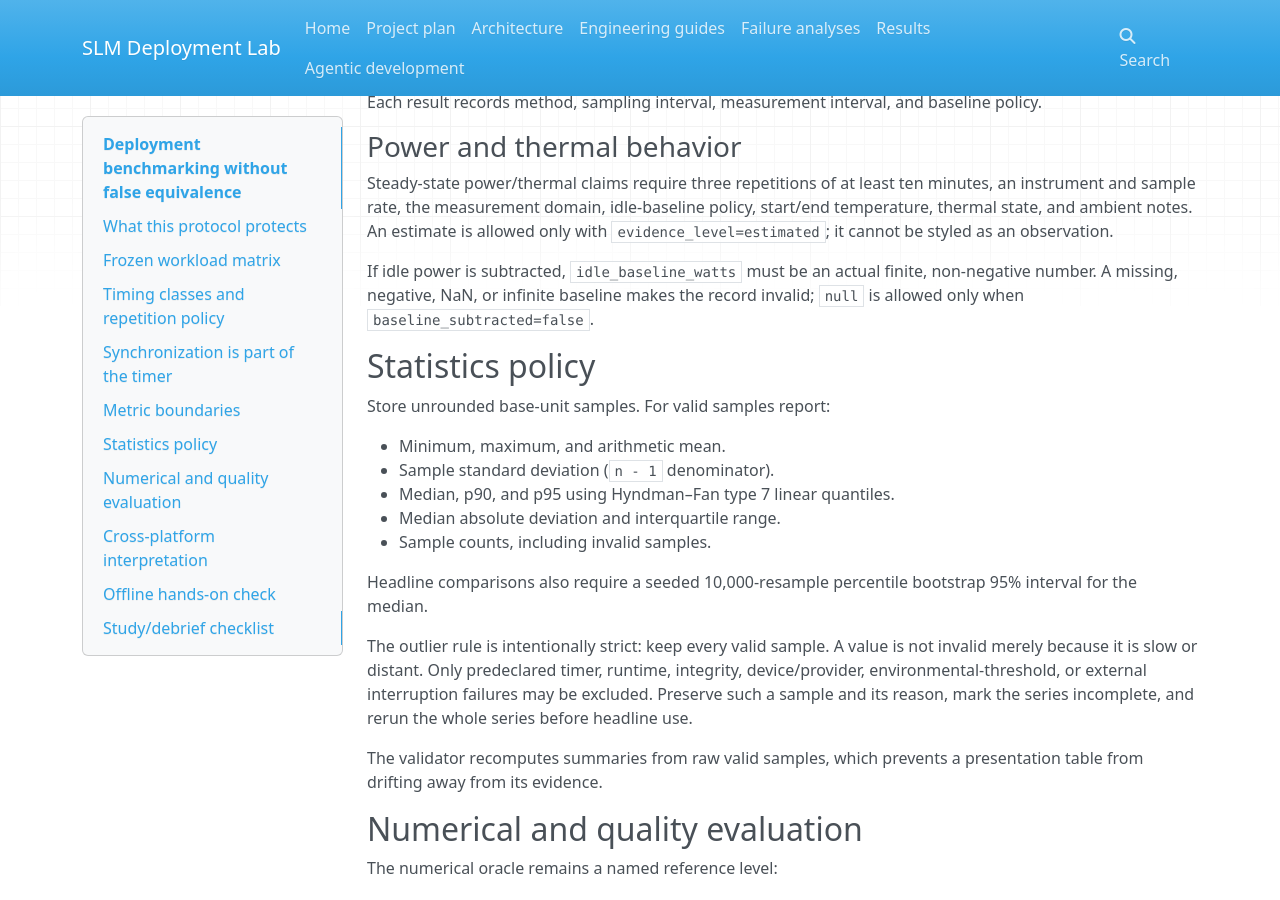
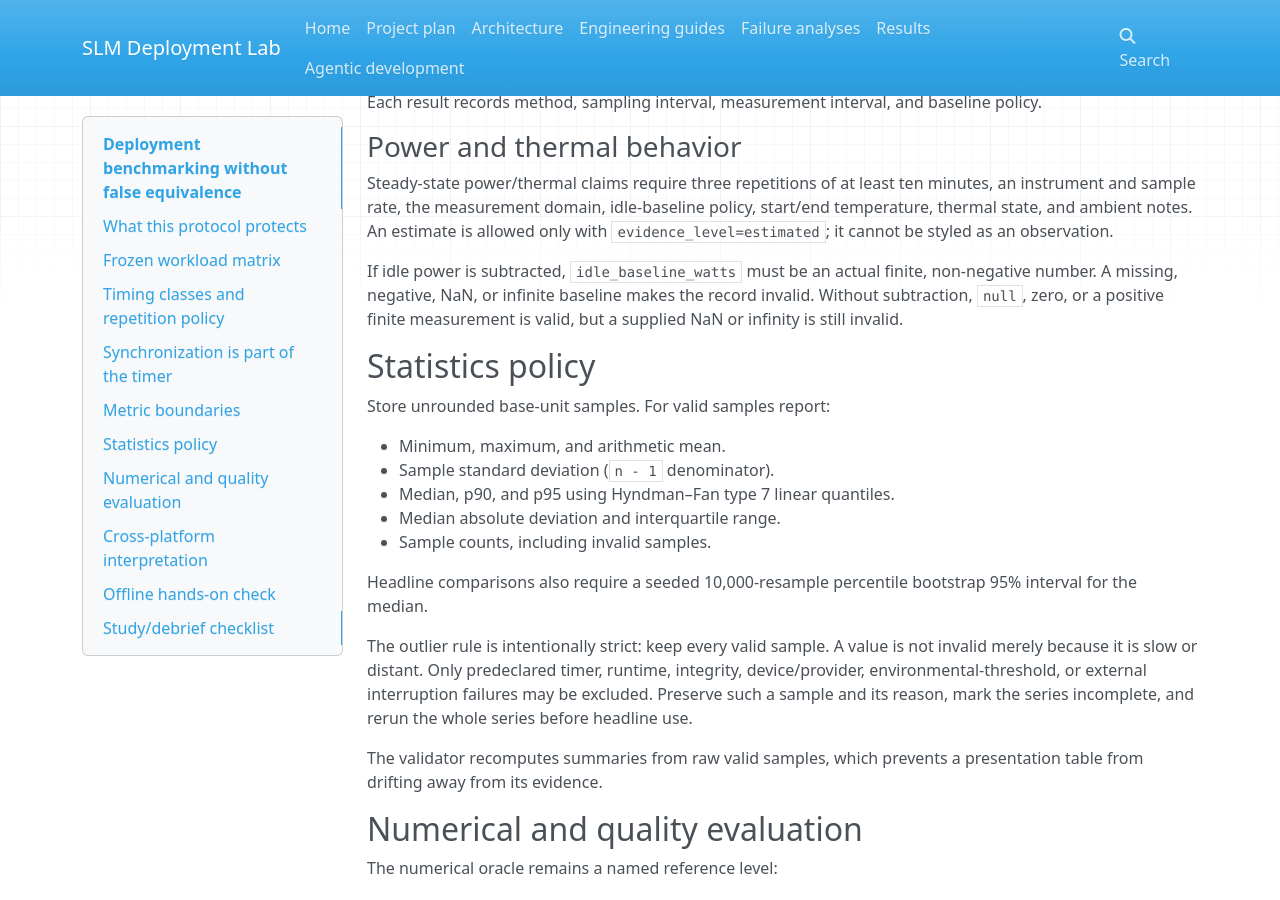
Before and after one commit to chayut-t/slm-deployment-lab, an MkDocs documentation site: the page built from docs/learning/deployment_benchmarking.md, in a window 1280 px wide and 900 px high, scrolled down 2875 px. Built offline with MkDocs 1.6.1, drawn with Linux system fonts in a browser that asks for light colours; nearby versions of some CDN libraries.

Commit message:
Validate all T13 idle baselines

```diff
--- a/docs/learning/deployment_benchmarking.md
+++ b/docs/learning/deployment_benchmarking.md
@@ -149,7 +149,8 @@ observation.
 
 If idle power is subtracted, `idle_baseline_watts` must be an actual finite,
 non-negative number. A missing, negative, NaN, or infinite baseline makes the
-record invalid; `null` is allowed only when `baseline_subtracted=false`.
+record invalid. Without subtraction, `null`, zero, or a positive finite
+measurement is valid, but a supplied NaN or infinity is still invalid.
 
 ## Statistics policy
 
```
Also changed, not shown: ai/plans/completed/T13-benchmark-evaluation-protocol.md (+2 -0 lines), ai/worklogs/2026-07-25-T13-benchmark-evaluation-protocol.md (+4 -1 lines), 3 other files.
